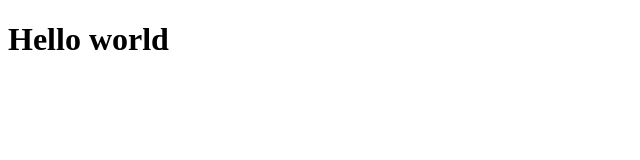
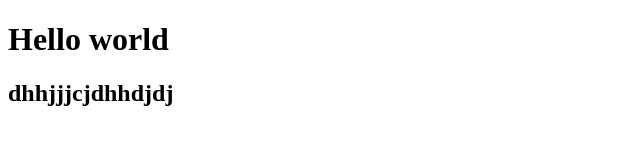
Before and after one commit to ABM0991/Commits, a plain HTML site: page index.html in a window 1280 px wide. Shown: the whole page, without its empty margins (0-640 px from the left). Drawn offline with Linux system fonts and the light colour scheme.

Commit message:
index html modify

```diff
--- a/16_JS_1/index.html
+++ b/index.html
@@ -7,5 +7,6 @@
 </head>
 <body>
   <h1>Hello world</h1>
+  <h2>dhhjjjcjdhhdjdj</h2>
 </body>
 </html>
```
Also changed, not shown: 16_JS_1/style.css (deleted), style.css (added).
